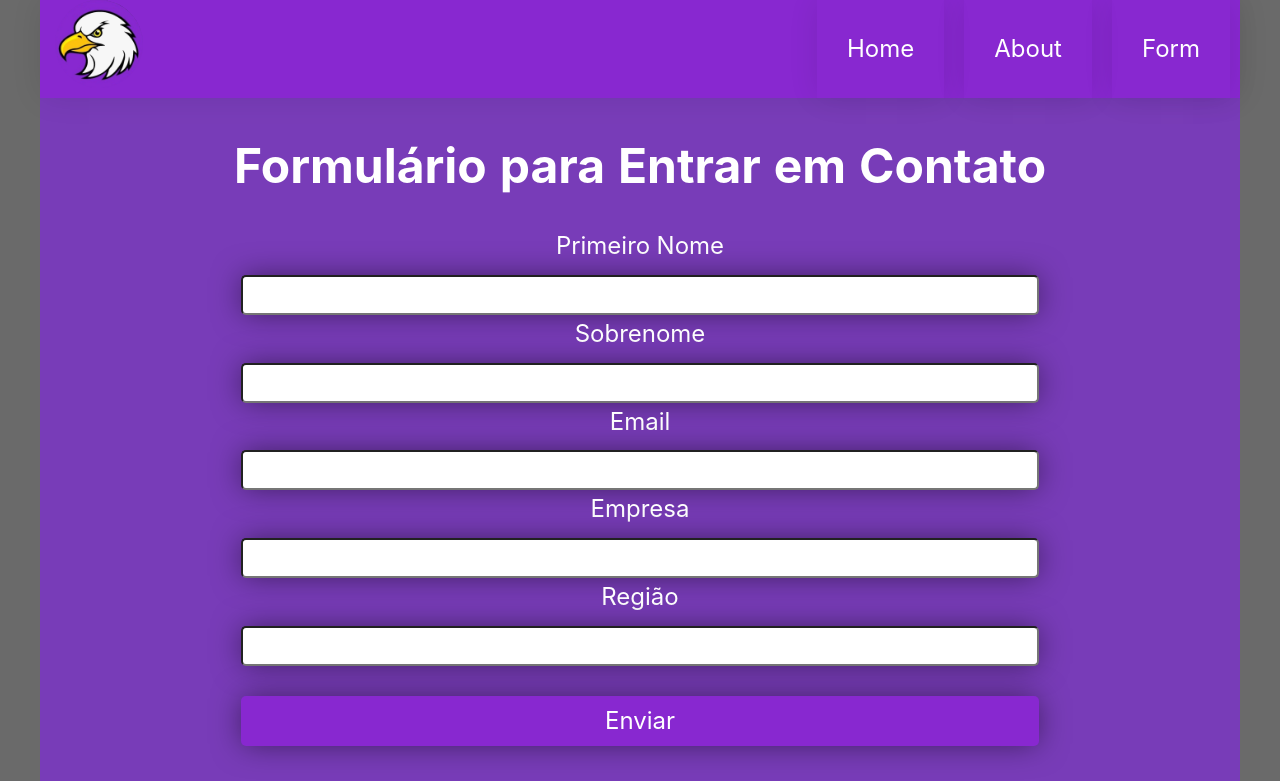
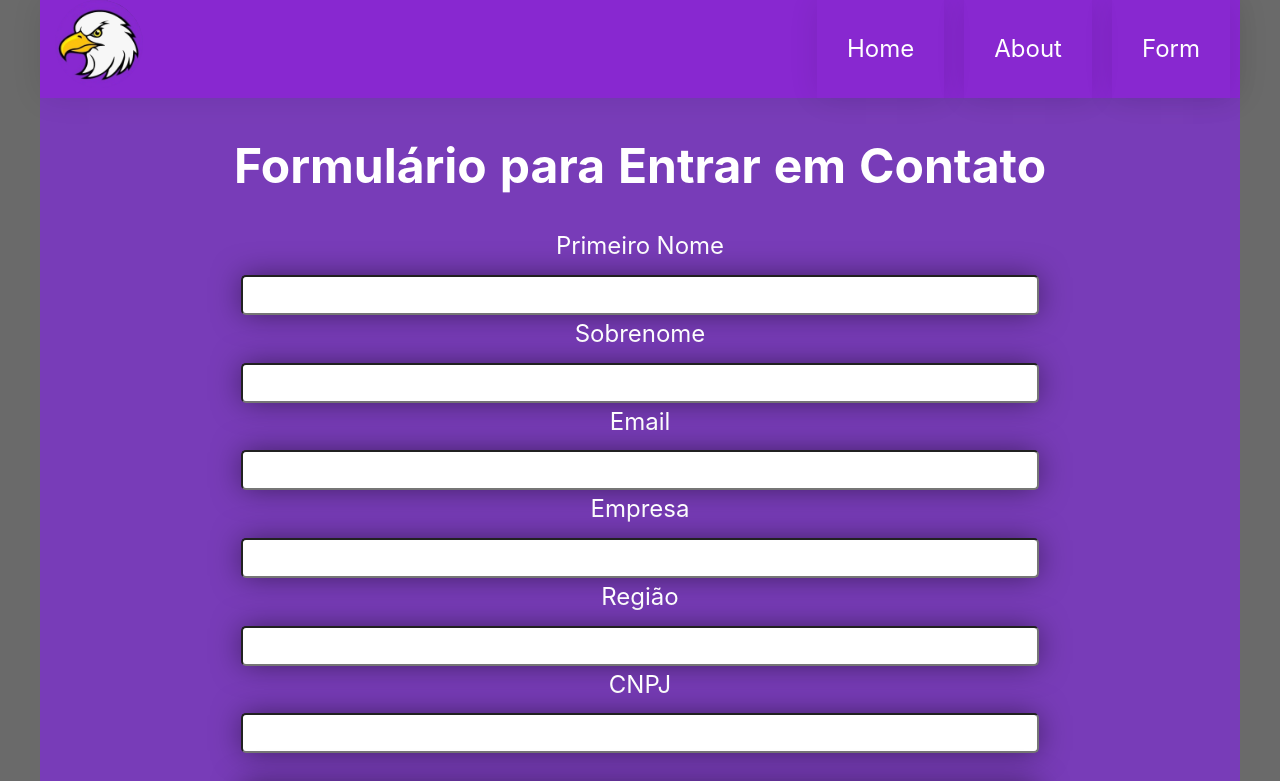
Before and after one commit to Tiago-devop/gofast, a React (Vite) app: page /form in a window 1280 px wide. Shown: the top 781 px of the page. Built offline with nearby package versions, Linux system fonts and the light colour scheme.

Commit message:
adding cnpj input

```diff
--- a/src/pages/Form/index.jsx
+++ b/src/pages/Form/index.jsx
@@ -1,6 +1,18 @@
+import { useState } from "react";
 import { Title, FormStyled, Wrapper } from "./Form.style";
+import { cnpj } from "./util/cnpj";
 
 const Form = () => {
+  const [valor, setValores] = useState({ CNPJ__c: "" });
+
+  const inputChange = (event) => {
+    const { name, value } = event.target;
+    setValores({
+      ...valor,
+      [name]: value,
+    });
+  };
+
   return (
     <>
       <Wrapper>
@@ -41,6 +53,7 @@ const Form = () => {
             name="first_name"
             size="20"
             type="text"
+            required
           />
 
           <label htmlFor="last_name">Sobrenome</label>
@@ -50,10 +63,18 @@ const Form = () => {
             name="last_name"
             size="20"
             type="text"
+            required
           />
 
           <label htmlFor="email">Email</label>
-          <input id="email" maxLength="80" name="email" size="20" type="text" />
+          <input
+            id="email"
+            maxLength="80"
+            name="email"
+            size="20"
+            type="text"
+            required
+          />
 
           <label htmlFor="company">Empresa</label>
           <input
@@ -71,6 +92,18 @@ const Form = () => {
             name="regiao__c"
             size="20"
             type="text"
+            required
+          />
+
+          <label htmlFor="cnpj">CNPJ</label>
+          <input
+            id="cnpj"
+            name="CNPJ__c"
+            minLength="18"
+            type="text"
+            value={cnpj(valor.CNPJ__c)}
+            onChange={inputChange}
+            required
           />
 
           <input type="submit" name="submit" value="Enviar" />
--- /dev/null
+++ b/src/pages/Form/util/cnpj.jsx
@@ -0,0 +1,9 @@
+export const cnpj = (value) => {
+  return value
+    .replace(/\D+/g, "") // não deixa ser digitado nenhuma letra
+    .replace(/(\d{2})(\d)/, "$1.$2") // captura 2 grupos de número o primeiro com 2 digitos e o segundo de com 3 digitos, apos capturar o primeiro grupo ele adiciona um ponto antes do segundo grupo de número
+    .replace(/(\d{3})(\d)/, "$1.$2")
+    .replace(/(\d{3})(\d)/, "$1/$2") // captura 2 grupos de número o primeiro e o segundo com 3 digitos, separados por /
+    .replace(/(\d{4})(\d)/, "$1-$2")
+    .replace(/(-\d{2})\d+?$/, "$1"); // captura os dois últimos 2 números, com um - antes dos dois números
+};
```
